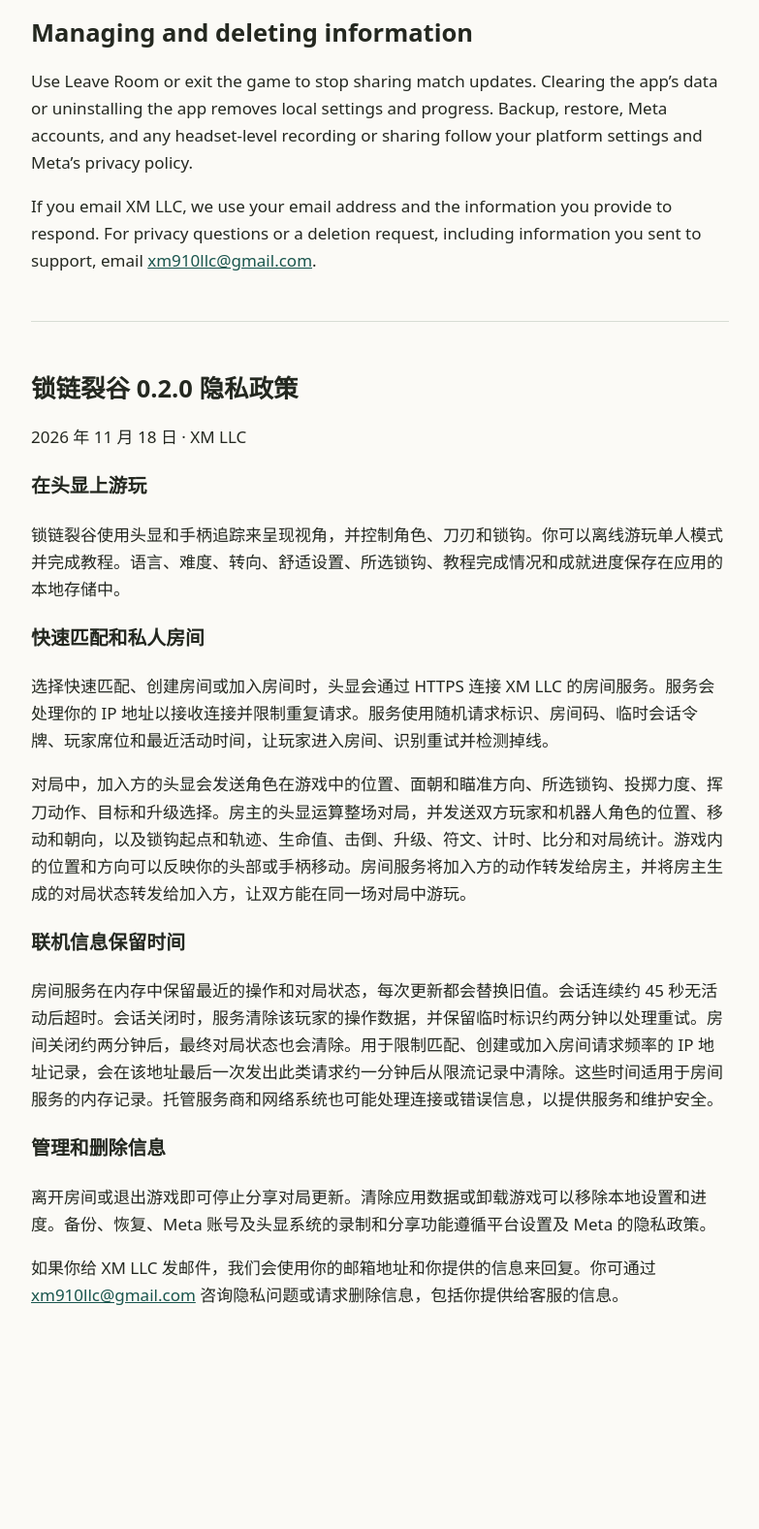
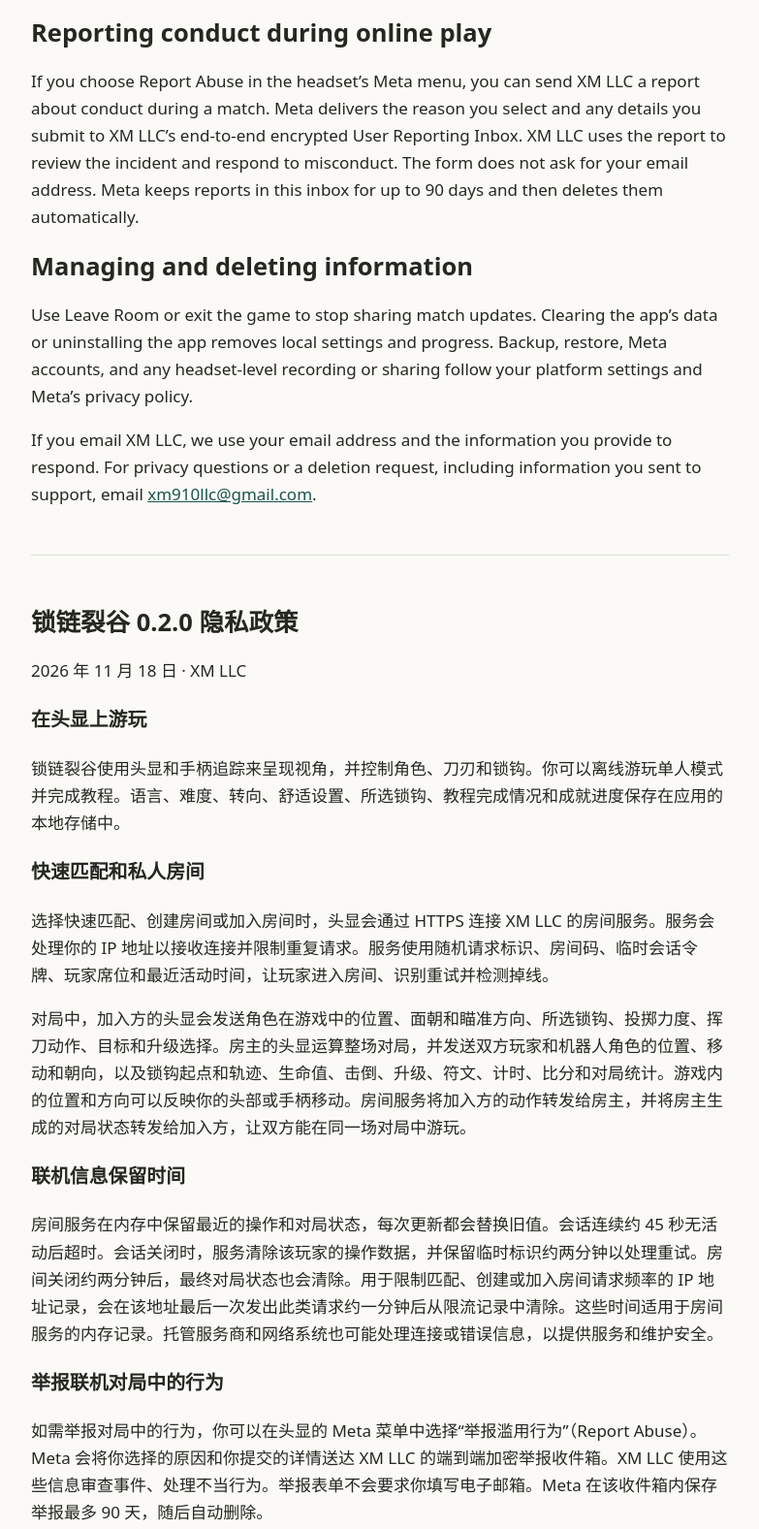
Before and after one commit to 910633510/XM, a plain HTML site: page chain-rift-privacy-0.2.0.html in a window 1280 px wide. Shown: the part 1101-2678 px from the top of the page at 97% size, without its empty margins (248-1031 px from the left). Before the commit the page ends 2500 px from the top, so only its background shows below. Drawn offline with Linux system fonts and the light colour scheme.

Commit message:
Disclose optional conduct reports for Chain Rift online matches

```diff
--- a/chain-rift-privacy-0.2.0.html
+++ b/chain-rift-privacy-0.2.0.html
@@ -26,6 +26,8 @@
       <p>During a match, the guest’s headset sends in-game position, facing and aim, hook choice and throw strength, swings, targets and upgrade selections. The host’s headset runs the match and sends updates for both players and the bots. These include character positions and movement, facing, hook origin and path, health, knockouts, upgrades, runes, timers, scores and match statistics. In-game movements and directions can reflect how you move your head or controllers. The room service relays the guest’s actions to the host and the host’s updates to the guest so both players can see and play the same match.</p>
       <h2>How long online information stays</h2>
       <p>The room service keeps the latest inputs and match update in memory. New updates replace the previous ones. An inactive session times out after about 45 seconds. Once a session closes, the service clears its input and keeps its temporary identifiers for about two minutes to handle retries. The final match update expires about two minutes after the room closes. An IP address used to limit repeated matchmaking or room-entry requests expires from the service’s rate limiter about one minute after the last such request from that address. These periods apply to the room service’s memory. The hosting provider and network systems may also process connection and error information to deliver and secure the service.</p>
+      <h2>Reporting conduct during online play</h2>
+      <p>If you choose Report Abuse in the headset’s Meta menu, you can send XM LLC a report about conduct during a match. Meta delivers the reason you select and any details you submit to XM LLC’s end-to-end encrypted User Reporting Inbox. XM LLC uses the report to review the incident and respond to misconduct. The form does not ask for your email address. Meta keeps reports in this inbox for up to 90 days and then deletes them automatically.</p>
       <h2>Managing and deleting information</h2>
       <p>Use Leave Room or exit the game to stop sharing match updates. Clearing the app’s data or uninstalling the app removes local settings and progress. Backup, restore, Meta accounts, and any headset-level recording or sharing follow your platform settings and Meta’s privacy policy.</p>
       <p>If you email XM LLC, we use your email address and the information you provide to respond. For privacy questions or a deletion request, including information you sent to support, email <a href="mailto:xm910llc@gmail.com">xm910llc@gmail.com</a>.</p>
@@ -40,6 +42,8 @@
       <p>对局中，加入方的头显会发送角色在游戏中的位置、面朝和瞄准方向、所选锁钩、投掷力度、挥刀动作、目标和升级选择。房主的头显运算整场对局，并发送双方玩家和机器人角色的位置、移动和朝向，以及锁钩起点和轨迹、生命值、击倒、升级、符文、计时、比分和对局统计。游戏内的位置和方向可以反映你的头部或手柄移动。房间服务将加入方的动作转发给房主，并将房主生成的对局状态转发给加入方，让双方能在同一场对局中游玩。</p>
       <h3>联机信息保留时间</h3>
       <p>房间服务在内存中保留最近的操作和对局状态，每次更新都会替换旧值。会话连续约 45 秒无活动后超时。会话关闭时，服务清除该玩家的操作数据，并保留临时标识约两分钟以处理重试。房间关闭约两分钟后，最终对局状态也会清除。用于限制匹配、创建或加入房间请求频率的 IP 地址记录，会在该地址最后一次发出此类请求约一分钟后从限流记录中清除。这些时间适用于房间服务的内存记录。托管服务商和网络系统也可能处理连接或错误信息，以提供服务和维护安全。</p>
+      <h3>举报联机对局中的行为</h3>
+      <p>如需举报对局中的行为，你可以在头显的 Meta 菜单中选择“举报滥用行为”（Report Abuse）。Meta 会将你选择的原因和你提交的详情送达 XM LLC 的端到端加密举报收件箱。XM LLC 使用这些信息审查事件、处理不当行为。举报表单不会要求你填写电子邮箱。Meta 在该收件箱内保存举报最多 90 天，随后自动删除。</p>
       <h3>管理和删除信息</h3>
       <p>离开房间或退出游戏即可停止分享对局更新。清除应用数据或卸载游戏可以移除本地设置和进度。备份、恢复、Meta 账号及头显系统的录制和分享功能遵循平台设置及 Meta 的隐私政策。</p>
       <p>如果你给 XM LLC 发邮件，我们会使用你的邮箱地址和你提供的信息来回复。你可通过 <a href="mailto:xm910llc@gmail.com">xm910llc@gmail.com</a> 咨询隐私问题或请求删除信息，包括你提供给客服的信息。</p>
```
